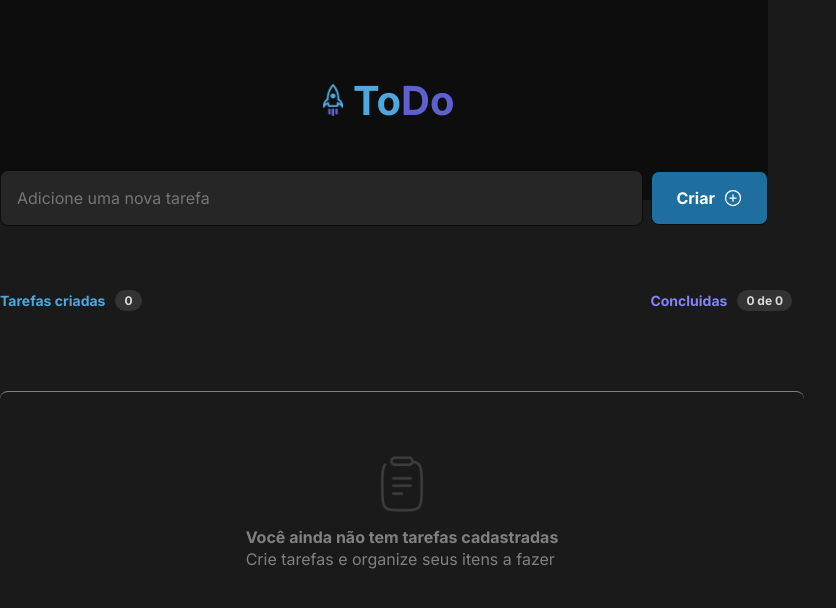
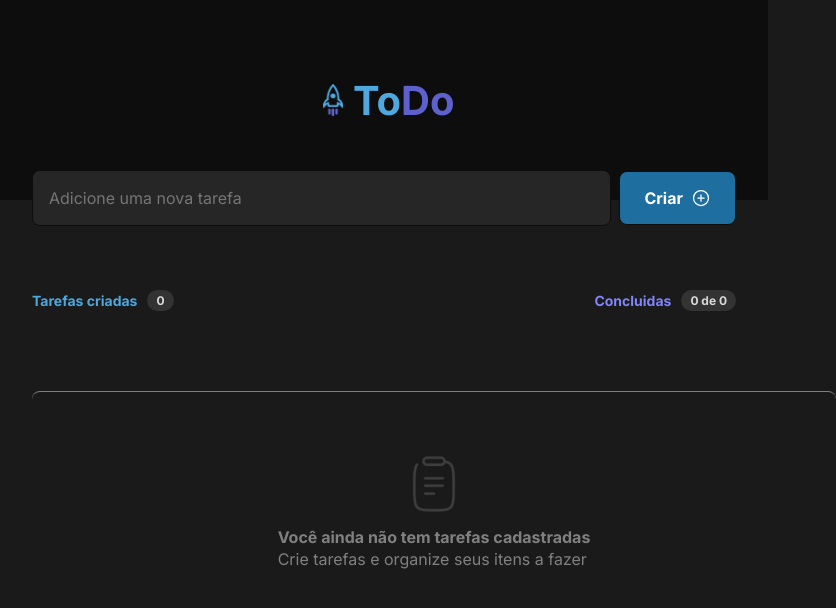
Before and after one commit to Wallison-Kauy/ToDoList, a React (Vite) app: page / in a window 768 px wide. Shown: the top 608 px of the page, 836 px wide, since content can reach past the window. Built offline with nearby package versions, Linux system fonts and the light colour scheme.

Commit message:
adjusting layout

```diff
--- a/src/App.module.css
+++ b/src/App.module.css
@@ -19,11 +19,11 @@
   line-height: 1.4;
   width: 42.25rem;
   margin-right: 0.5rem;
-  border: 1px solid var(--gray-700);
+  border: 0.063rem solid var(--gray-700);
 }
 
 .form textarea:focus{
-  border: 1px solid var(--purbleDark);
+  border: 0.063rem solid var(--purbleDark);
 }
 
 .form button{
@@ -37,8 +37,8 @@
   cursor: pointer;
   align-items: center;
   flex-direction: row;
-  gap:8px;
-  border: 1px solid var(--gray-700);
+  gap:0.5rem;
+  border: 0.063rem solid var(--gray-700);
 }
 
 .form button:hover{
@@ -52,38 +52,34 @@
   margin-top: 4rem;
   flex-direction: column;
   margin-bottom: 4rem;
-  width: 49.5rem;
-
-  @media (min-width: 768px) {
-    height: 100%;
-  }
+  max-width: 49.5rem;
 }
 
 .header{
   display: flex;
   flex-direction: row;
-  font-size: 14px;
+  font-size: 0.875rem;
   justify-content: space-between;
-  margin-bottom: 16px;
+  margin-bottom: 1rem;
 }
 
 .header h1{
-  font-size: 14px;
+  font-size: 0.875rem;
   color: var(--blue);
 }
 .header h2{
-  font-size: 14px;
+  font-size: 0.875rem;
   color: var(--purble);
 }
 
 .header span{
   background: var(--gray-400);
   color: var(--gray-200);
-  padding: 3px 9px;
+  padding: 0.188rem 0.563rem;
   border-radius: 999px;
   font-size: 0.75rem;
   font-weight: 700;
-  margin-left: 10px;
+  margin-left: 0.625rem;
 
 }
 
@@ -92,3 +88,15 @@
   flex-direction: row;
   align-items: center;
 }
+
+@media (max-width: 900px) {
+  .tasklist{
+    margin-left: 2rem;
+    margin-right: 2rem;
+  }
+
+  .form{
+    margin-left: 2rem;
+    margin-right: 2rem;
+  }
+}
--- a/src/global.css
+++ b/src/global.css
@@ -39,4 +39,5 @@ button {
   font-family: "Inter", sans-serif;
   font-weight: 400;
   font-size: 1rem;
-  font-size: 1rem;}
+  font-size: 1rem;
+}
```
